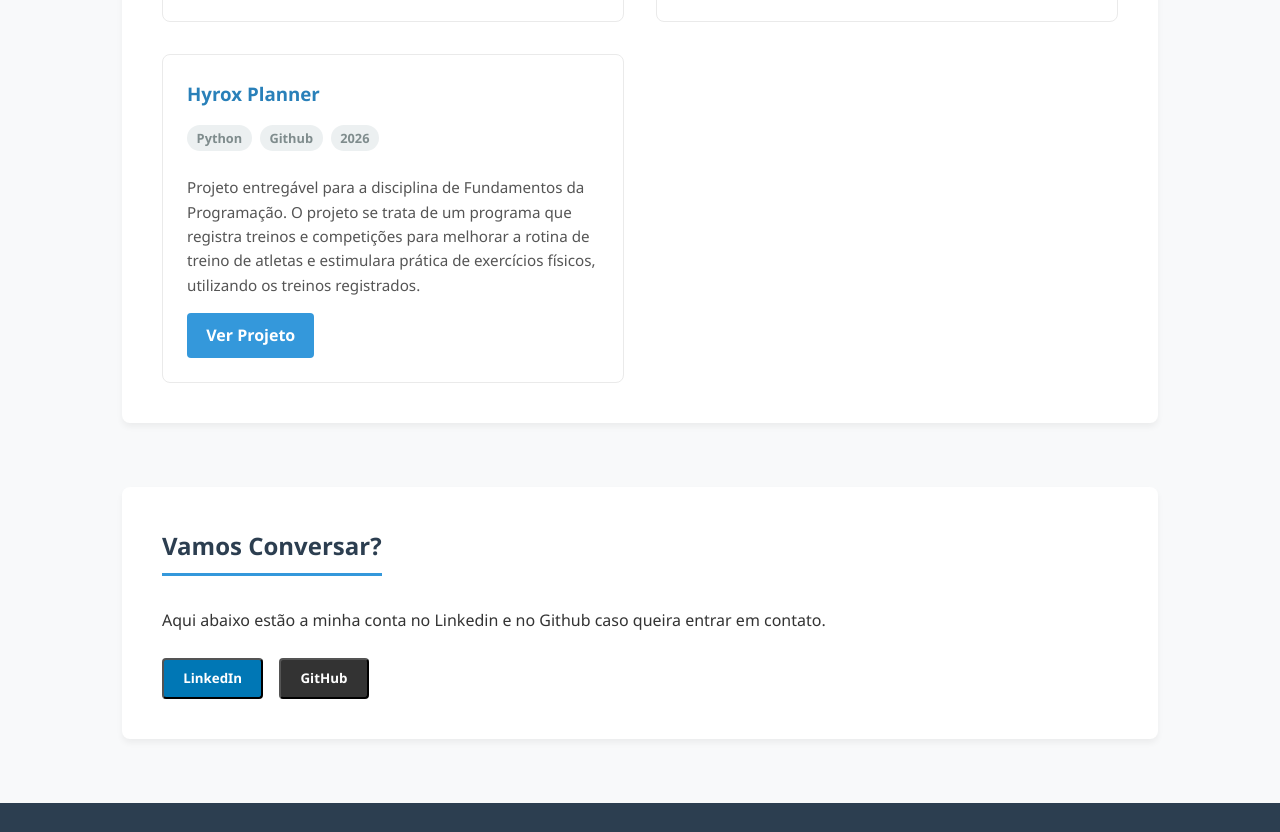
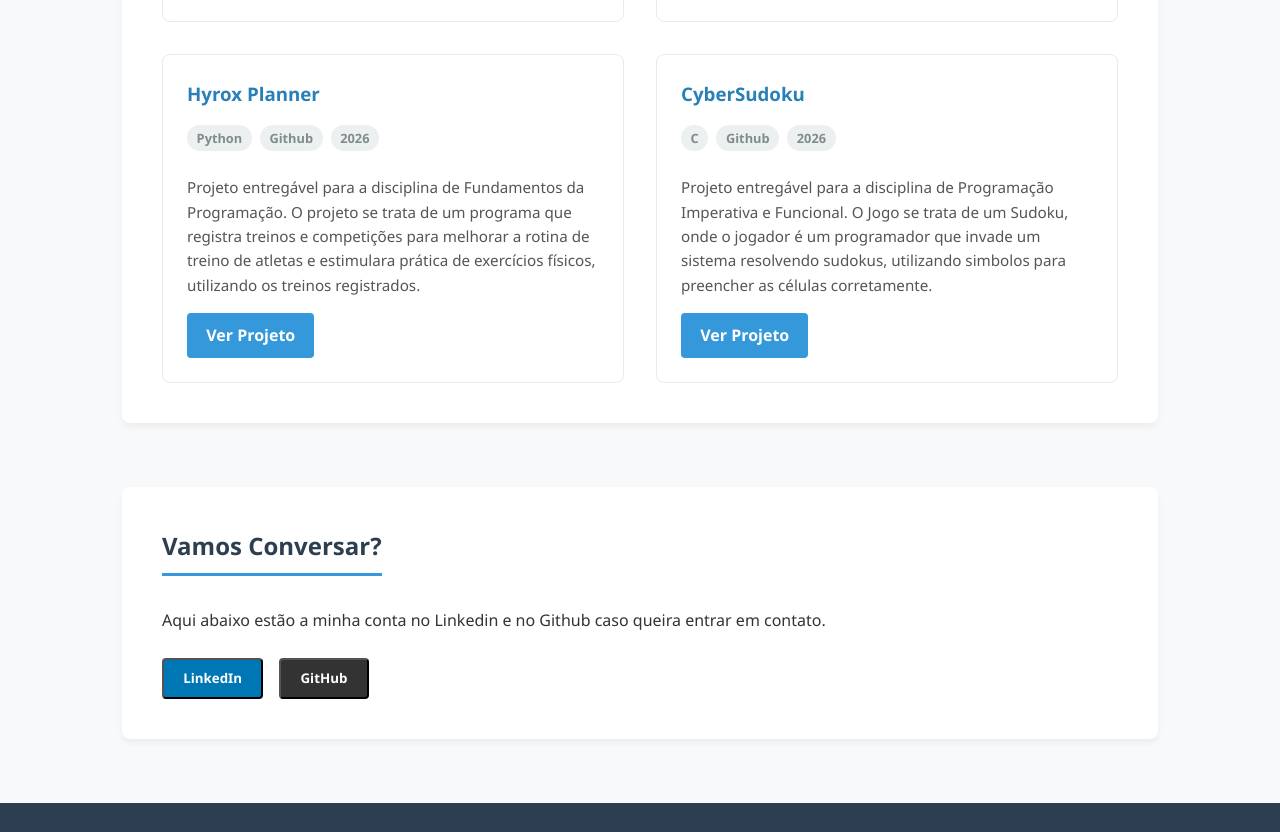
Before and after one commit to GabrielFVA29/Meu-Portfolio, a plain HTML site: page index.html in a window 1280 px wide. Shown: the part 1290-2122 px from the top of the page. Drawn offline with Linux system fonts and the light colour scheme.

Commit message:
Update index.html

```diff
--- a/index.html
+++ b/index.html
@@ -141,6 +141,17 @@
                     <a href="https://github.com/felipeassiss/HyroxPlanner" class="btn" target="_blank">Ver Projeto</a>
                 </div>
 
+                <div class="project-card">
+                    <h3>CyberSudoku</h3>
+                    <div class="tags">
+                        <span>C</span>
+                        <span>Github</span>
+                        <span>2026</span>
+                    </div>
+                    <p>Projeto entregável para a disciplina de Programação Imperativa e Funcional. O Jogo se trata de um Sudoku, onde o jogador é um programador que invade um sistema resolvendo sudokus, utilizando simbolos para preencher as células corretamente.</p>
+                    <a href="https://github.com/Ranilton10/CyberSudoku-PIF" class="btn" target="_blank">Ver Projeto</a>
+                </div>
+
             </div>
         </section>
 
```
